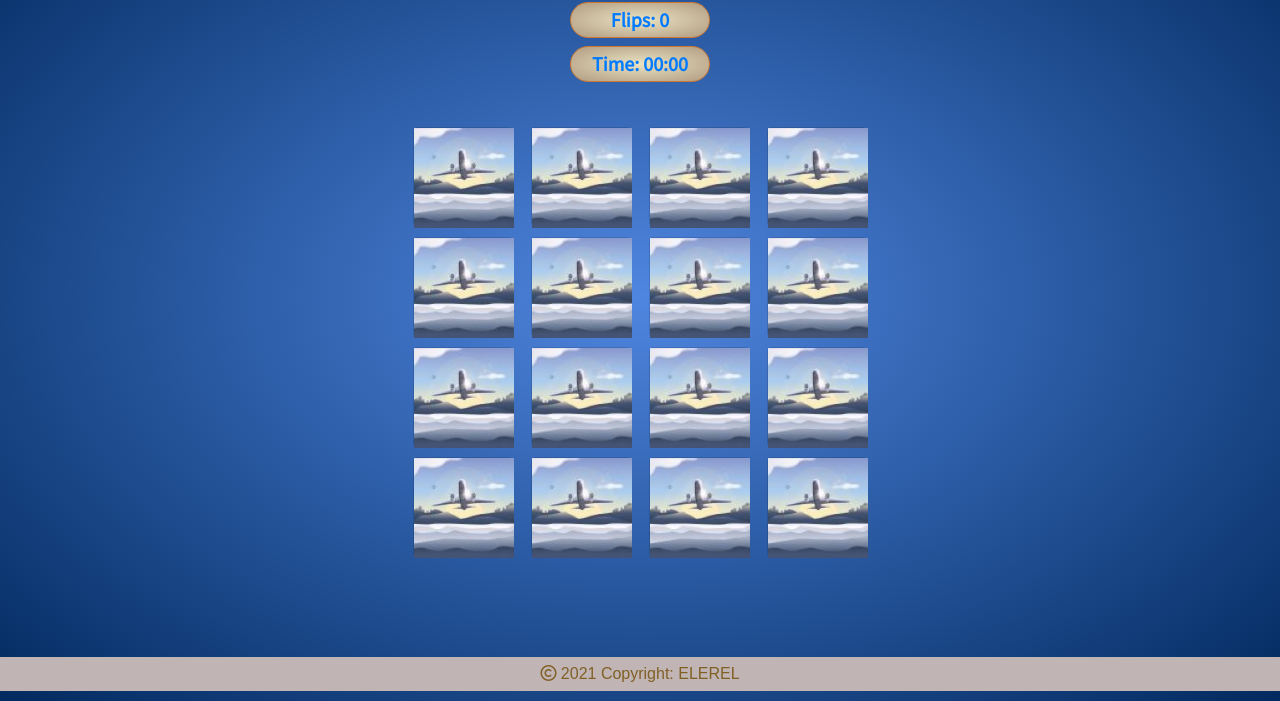
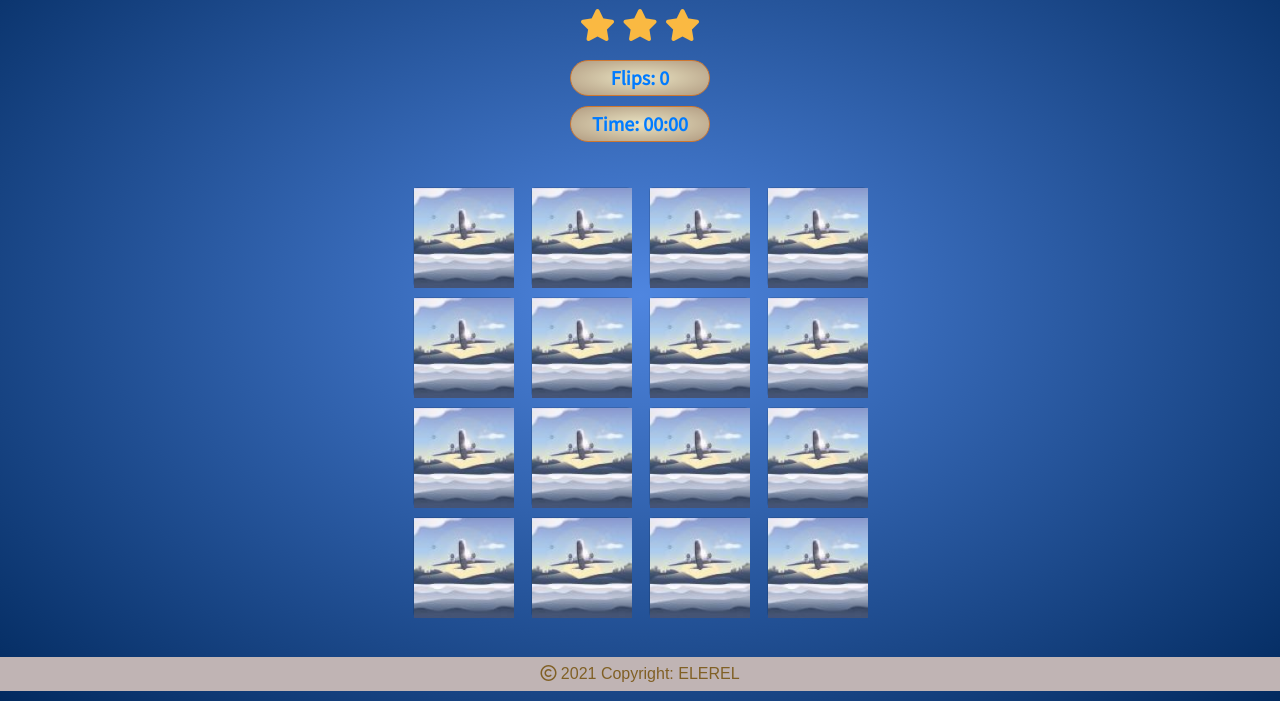
Before and after one commit to Code-Institute-Submissions/ms2-letsfly, a plain HTML site: page game.html in a window 1280 px wide. Shown: the part 109-810 px from the top of the page. Drawn offline with nearby package versions, Linux system fonts and the light colour scheme.

Commit message:
added stars to game and relevant styling

```diff
--- a/assets/css/style.css
+++ b/assets/css/style.css
@@ -126,6 +126,7 @@
 
 .how2play,
 .start {
+    margin-top: 10px;
     padding: 5px;
     background: radial-gradient(#e9e3c2, #b19b81);
     color: #007bff;
--- a/game.html
+++ b/game.html
@@ -20,10 +20,13 @@
 
 
 
-    <div class="game-container my-auto">
+    <div class="game-container text-center">
+      <i class="fas fa-star"> </i> <i class="fas fa-star"></i> <i class="fas fa-star"></i>
       <h3 class="start flips">Flips:<span id="result"> 0</span></h3>
 
       <h3 class="start">Time:<span id="timer"> 00:00</span></h3>
+
+
 
     </div>
 
```
